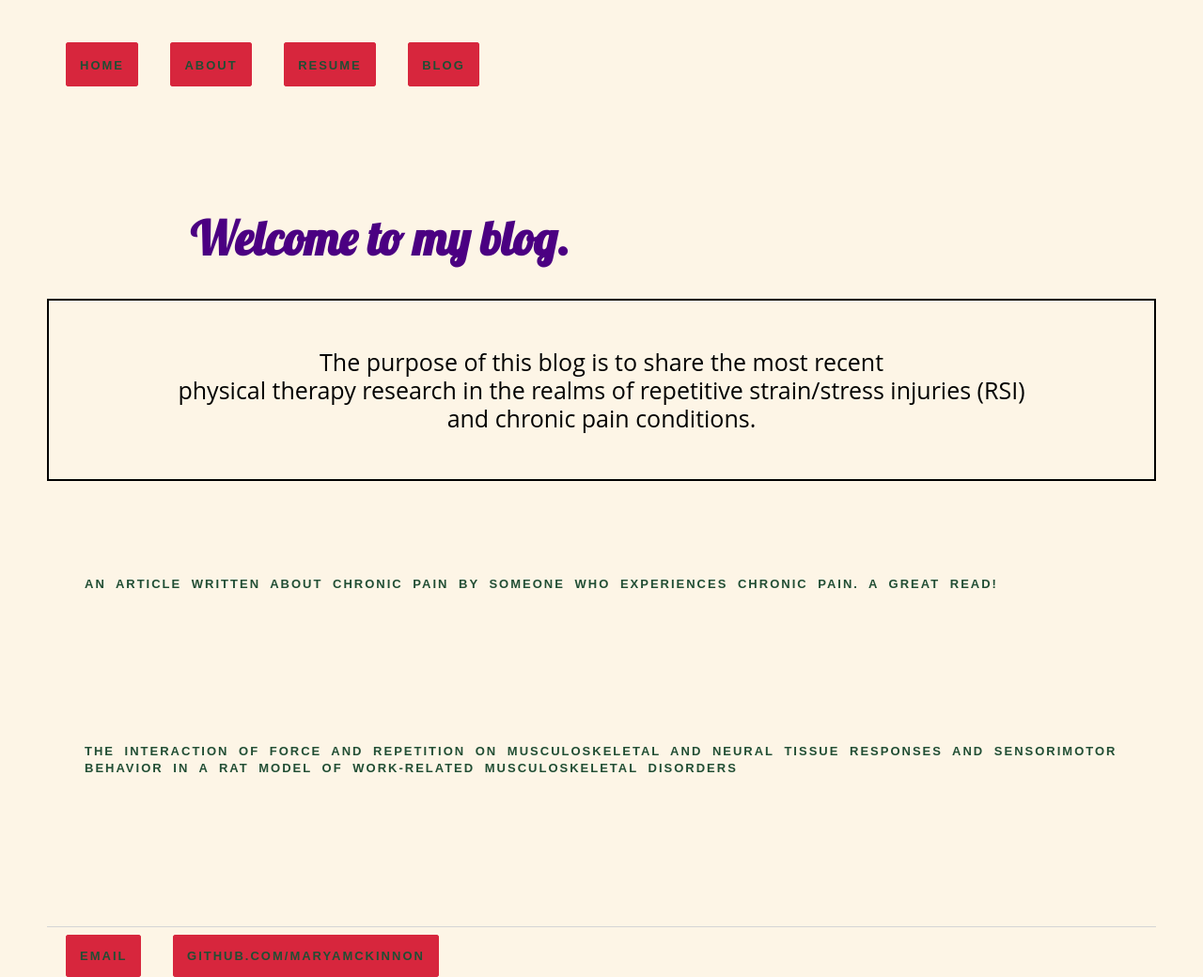
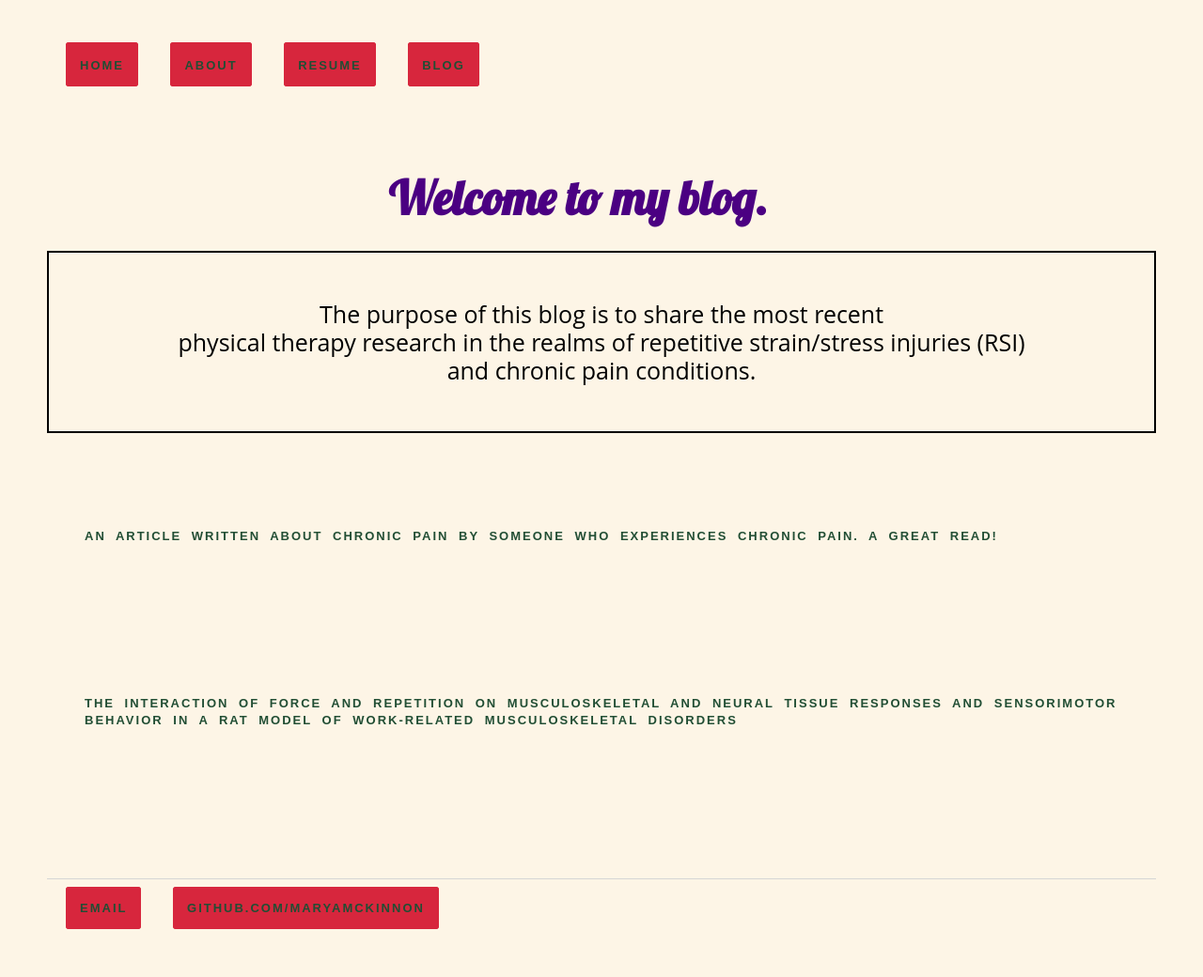
Before and after one commit to maryamckinnon/maryamckinnon.github.io, a Jekyll site: the page built from Blog/index.html, in a window 1280 px wide. Shown: the whole page at 94% size. Built offline with Jekyll 4.4.1, drawn with Linux system fonts in a browser that asks for light colours; after the commit the page ends 989 px from its top, so only the background shows below that.

Commit message:
Update about.css

```diff
--- a/css/about.css
+++ b/css/about.css
@@ -40,11 +40,11 @@ h1 {
   color: indigo;
   font-family: 'Lobster', sans-serif;
   font-size: 50px;
-  padding-top: 100px;
+  padding-top: 75px;
   font-weight: bold;
   text-align: center;
   background-color: oldlace;
-  width: 60%;
+  margin: auto;
 }
 
 h2 {
```
